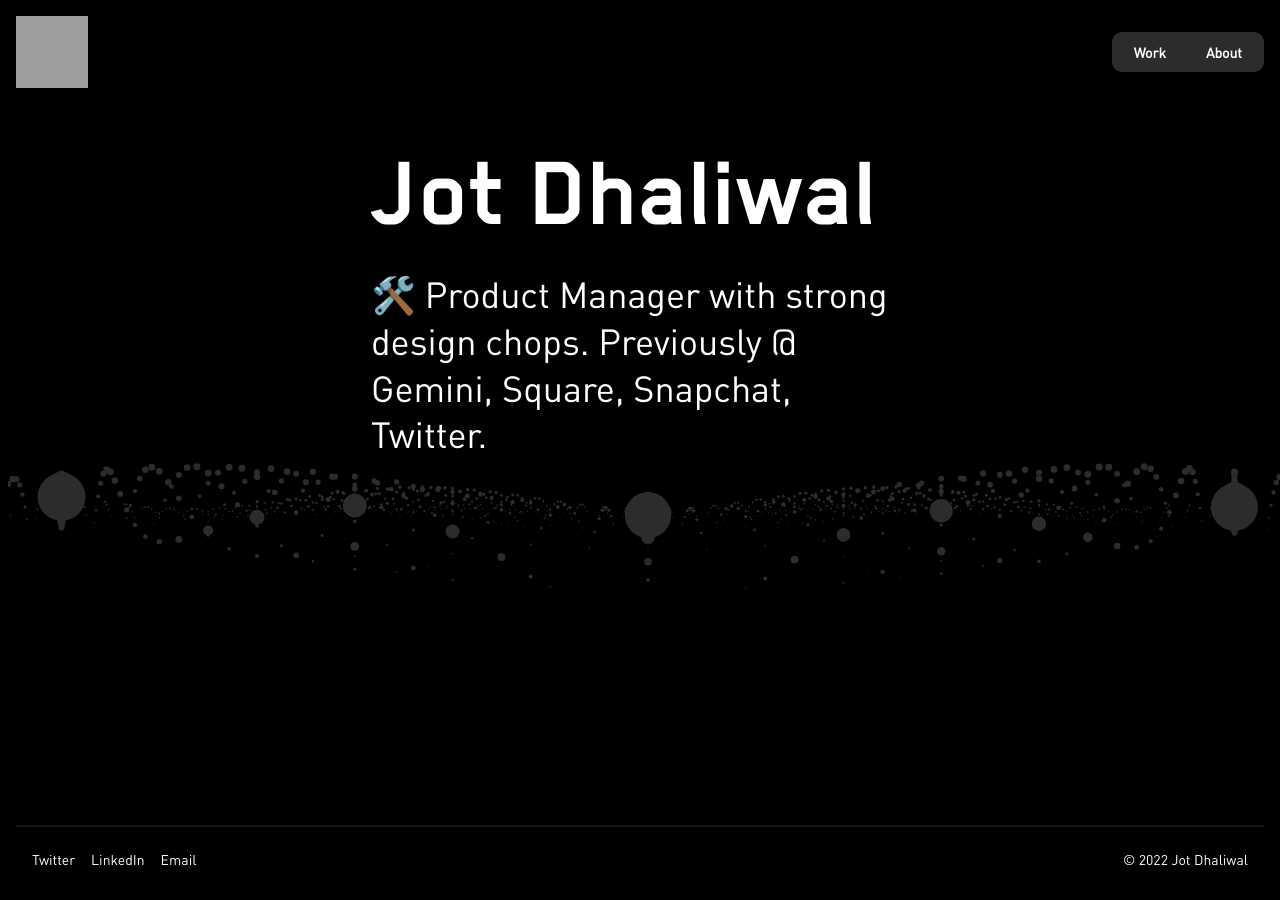
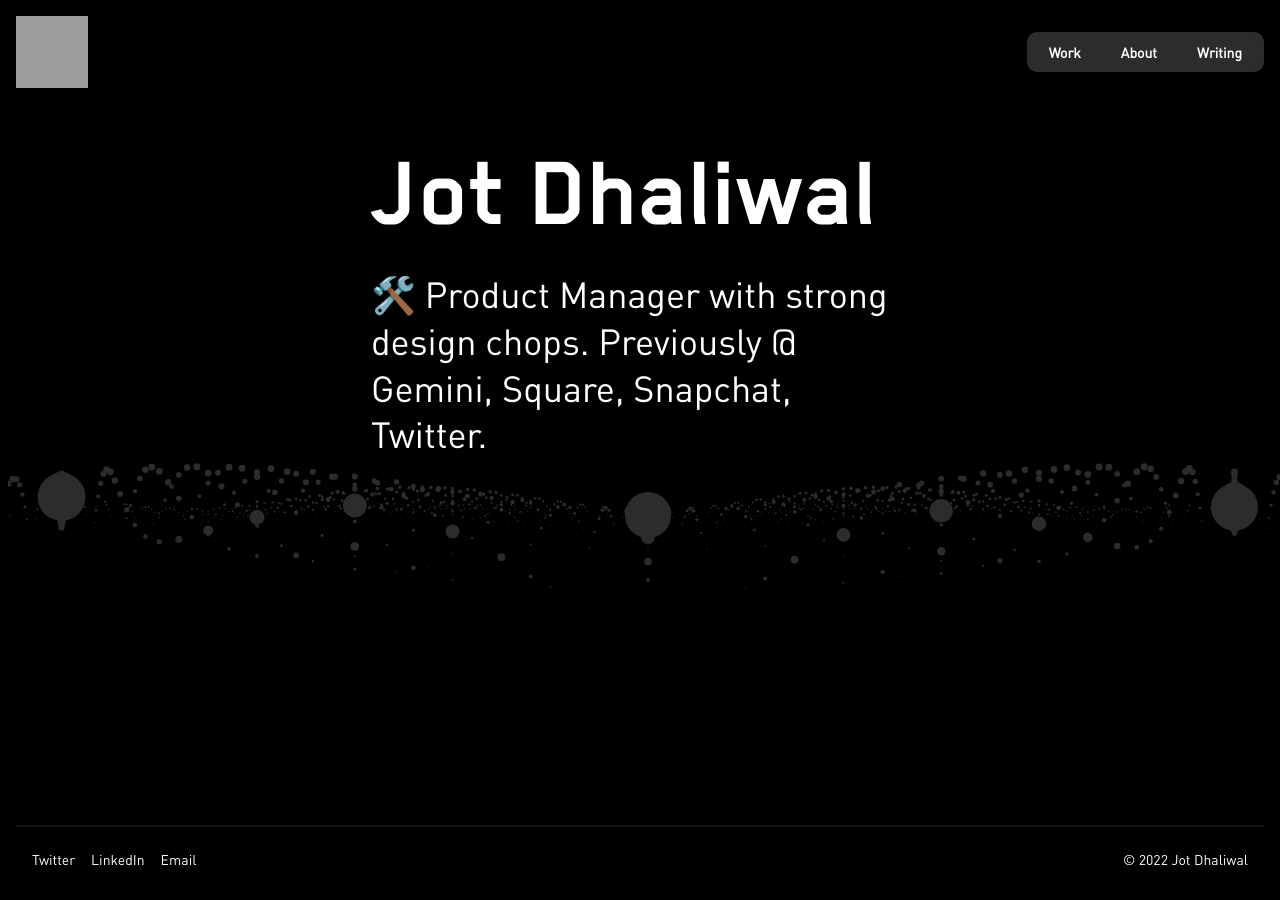
Before and after one commit to jotd/jotd-portfolio, a Jekyll site: the page index.html, which Jekyll copies as it is, in a window 1280 px wide and 900 px high. Built offline with Jekyll 4.4.1, drawn with Linux system fonts in a browser that asks for light colours; grey boxes are pictures that could not be loaded.

Commit message:
Update index.html

```diff
--- a/index.html
+++ b/index.html
@@ -32,6 +32,7 @@
         <div class="menu">
           <a href="/work" class="menu-link">Work</a>
           <a href="/about" class="menu-link">About</a>
+          <a href="/about" class="menu-link">Writing</a>
         </div>
       </div>
     </div>
```
